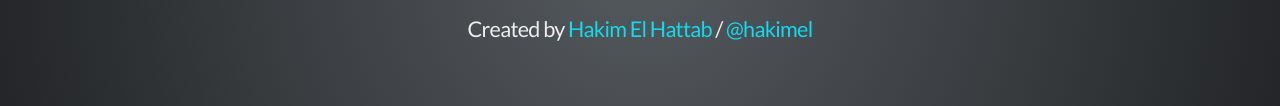
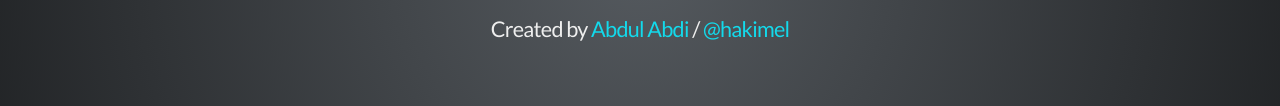
Before and after one commit to Abdul2/ho-slides-html, a plain HTML site: page index.html in a window 1280 px wide. Shown: the part 442-548 px from the top of the page. Drawn offline with Linux system fonts and the light colour scheme.

Commit message:
small change to test heroruku ici is ok

```diff
--- a/index.html
+++ b/index.html
@@ -40,7 +40,7 @@
 					<h1>Reveal.js</h1>
 					<h3>HTML Presentations Made Easy</h3>
 					<p>
-						<small>Created by <a href="http://hakim.se">Hakim El Hattab</a> / <a href="http://twitter.com/hakimel">@hakimel</a></small>
+						<small>Created by <a href="http://hakim.se">Abdul Abdi</a> / <a href="http://twitter.com/hakimel">@hakimel</a></small>
 					</p>
 				</section>
 
```
